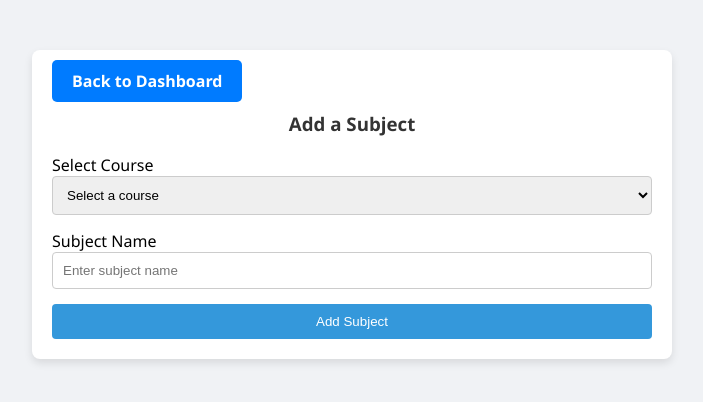
After one commit to sakwasilas/summit, a Flask app: page /add_subject in a window 1280 px wide. The commit adds this page. Shown: the top 402 px of the page, without its empty margins (288-991 px from the left). Run offline with Flask 3, Linux system fonts and the light colour scheme; the visitor is signed in with stand-in values (Sample User, id 1); data that the repository does not hold is empty.

Commit message:
added add subject delete and edit functionalities

```diff
--- a/app.py
+++ b/app.py
@@ -1,5 +1,5 @@
-from flask import Flask, render_template, request, redirect, url_for, session
-from models import User, Admin,Course
+from flask import Flask, render_template, request, redirect, url_for, session,flash
+from models import User, Admin,Course,Subject
 from connections import SessionLocal
 
 app = Flask(__name__)
@@ -136,6 +136,89 @@ def delete_course(course_id):
     return redirect(url_for('admin_dashboard'))
 
 
+'''
+manage course
+'''
+@app.route('/manage_courses', methods=['GET'])
+def manage_courses():
+    if 'role' not in session or session['role'] != 'admin':
+        return redirect(url_for('login'))  # Redirect if the user is not an admin
+
+    db = SessionLocal()
+    courses = db.query(Course).all()  # Fetch all courses from the database
+    return render_template('admin/manage_courses.html', courses=courses)
+
+'''
+add subject
+'''
+@app.route('/add_subject', methods=['GET', 'POST'])
+def add_subject():
+    if 'role' not in session or session['role'] != 'admin':
+        return redirect(url_for('login'))  # Redirect if the user is not an admin
+
+    db = SessionLocal()
+
+    if request.method == 'POST':
+        subject_name = request.form['subject_name']
+        course_id = request.form['course_id']
+
+        # Check if the subject already exists
+        existing_subject = db.query(Subject).filter_by(name=subject_name, course_id=course_id).first()
+        if existing_subject:
+            flash('Subject already exists for this course!', 'danger')
+            return redirect(url_for('add_subject'))
+
+        new_subject = Subject(name=subject_name, course_id=course_id)
+        db.add(new_subject)
+        db.commit()
+        flash('Subject added successfully!', 'success')
+
+        return redirect(url_for('manage_courses'))
+
+
+    courses = db.query(Course).all()
+    return render_template('admin/add_subject.html', courses=courses)
+
+
+'''edit subject'''
+
+@app.route('/edit_subject/<int:subject_id>', methods=['GET', 'POST'])
+def edit_subject(subject_id):
+    if 'role' not in session or session['role'] != 'admin':
+        return redirect(url_for('login'))
+    db = SessionLocal()
+    subject = db.query(Subject).filter(Subject.id == subject_id).first()
+
+    if not subject:
+        return "Subject not found", 404
+
+    if request.method == 'POST':
+
+        subject.name = request.form['subject_name']
+        db.commit()
+        return redirect(url_for('manage_courses'))
+
+    return render_template('admin/edit_subject.html', subject=subject)
+
+'''
+delete subject
+'''
+
+@app.route('/delete_subject/<int:subject_id>', methods=['POST'])
+def delete_subject(subject_id):
+    if 'role' not in session or session['role'] != 'admin':
+        return redirect(url_for('login'))
+
+    db = SessionLocal()
+    subject = db.query(Subject).filter(Subject.id == subject_id).first()
+
+    if not subject:
+        return "Subject not found", 404
+
+    db.delete(subject)
+    db.commit()
+
+    return redirect(url_for('manage_courses'))
 
 
 
--- /dev/null
+++ b/templates/admin/add_subject.html
@@ -0,0 +1,85 @@
+<!DOCTYPE html>
+<html lang="en">
+<head>
+    <meta charset="UTF-8">
+    <meta name="viewport" content="width=device-width, initial-scale=1.0">
+    <title>Add Subject</title>
+    <style>
+        body {
+            font-family: "Segoe UI", Tahoma, Geneva, Verdana, sans-serif;
+            background-color: #f0f2f5;
+        }
+        .container {
+            max-width: 600px;
+            margin: 50px auto;
+            background-color: white;
+            padding: 20px;
+            border-radius: 8px;
+            box-shadow: 0 4px 8px rgba(0,0,0,0.1);
+        }
+        h3 {
+            text-align: center;
+            color: #333;
+        }
+        form {
+            display: flex;
+            flex-direction: column;
+        }
+        input, select {
+            padding: 10px;
+            margin-bottom: 15px;
+            border: 1px solid #ccc;
+            border-radius: 4px;
+        }
+        button {
+            padding: 10px;
+            background-color: #3498db;
+            color: white;
+            border: none;
+            border-radius: 4px;
+            cursor: pointer;
+        }
+        button:hover {
+            background-color: #2980b9;
+        }
+        .back-button {
+    font-size: 16px;          /* Adjust the text size */
+    font-weight: bold;        /* Make the text bold */
+    color: #fff;              /* White text color */
+    background-color: #007bff; /* A blue background */
+    padding: 10px 20px;       /* Padding for top/bottom and left/right */
+    border-radius: 5px;       /* Rounded corners */
+    text-decoration: none;    /* Remove underline */
+    transition: background-color 0.3s ease; /* Smooth background color transition */
+}
+
+.back-button:hover {
+    background-color: #0056b3; /* Darker blue when hovered */
+}
+
+.back-button:active {
+    background-color: #004085; /* Even darker blue when clicked */
+}
+    </style>
+</head>
+<body>
+    <div class="container">
+       <a href="{{ url_for('admin_dashboard') }}" class="back-button">Back to Dashboard</a>
+        <h3>Add a Subject</h3>
+        <form method="POST">
+            <label for="course_id">Select Course</label>
+            <select name="course_id" required>
+                <option value="">Select a course</option>
+                {% for course in courses %}
+                    <option value="{{ course.id }}">{{ course.name }} ({{ course.level }})</option>
+                {% endfor %}
+            </select>
+
+            <label for="subject_name">Subject Name</label>
+            <input type="text" name="subject_name" placeholder="Enter subject name" required>
+
+            <button type="submit">Add Subject</button>
+        </form>
+    </div>
+</body>
+</html>
```
Also changed, not shown: models.py (+16 -20 lines), templates/admin/add_course.html (+83 -5 lines), templates/admin/admin_dashboard.html (+17 -24 lines), templates/admin/edit_subject.html (added, +76 -0 lines), templates/admin/manage_courses.html (added, +143 -0 lines).
